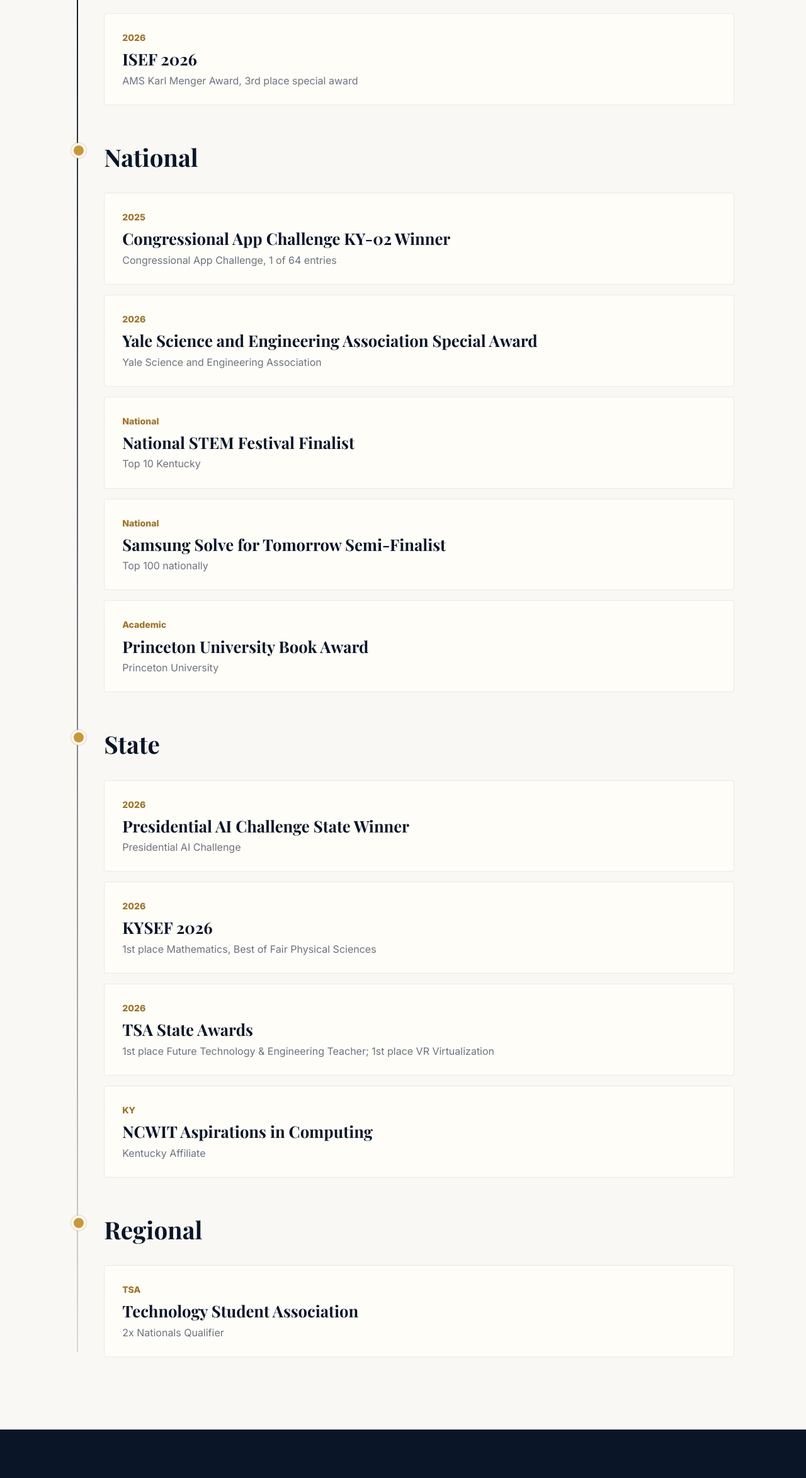
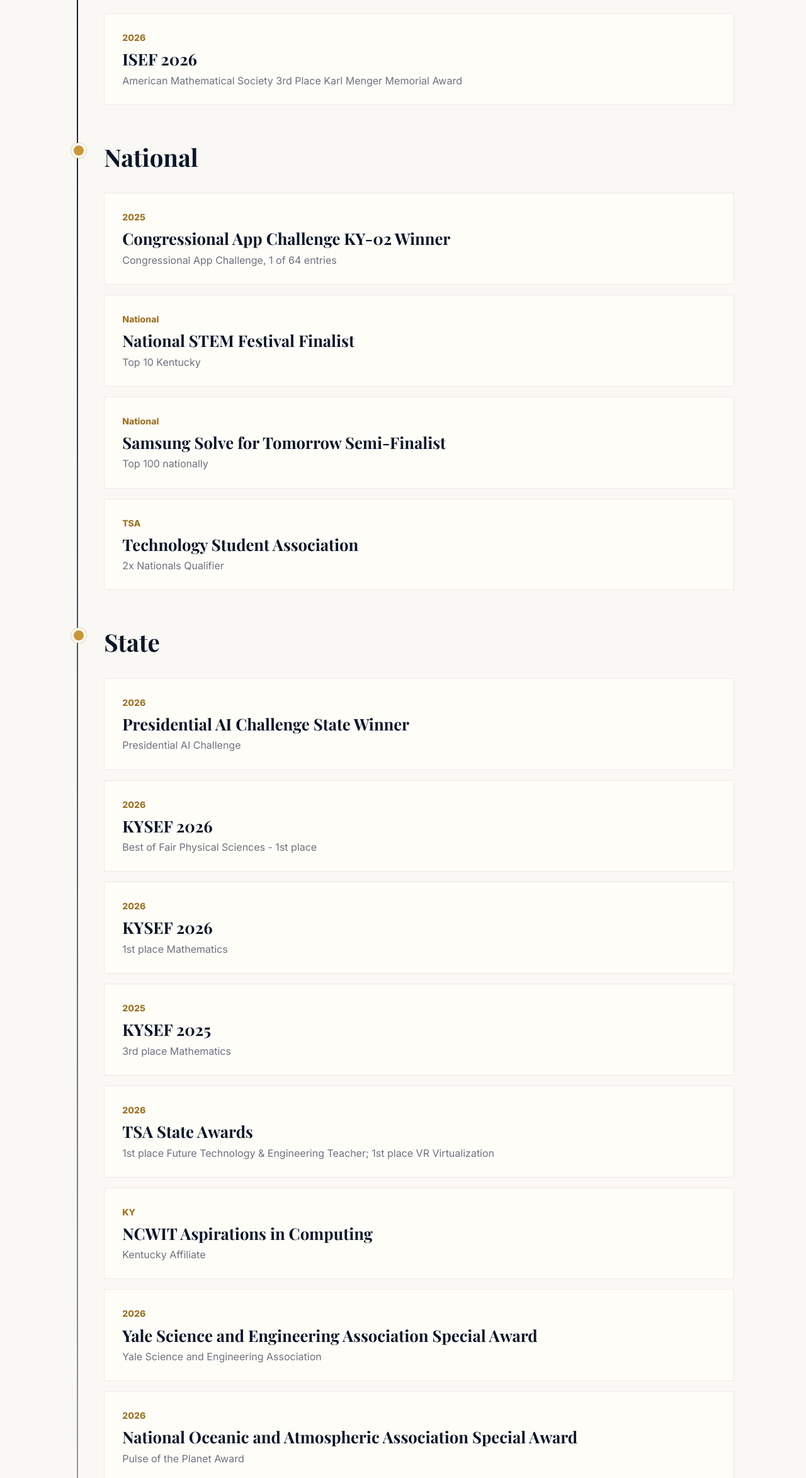
Before and after one commit to sunset5109/advikarastogi, a plain HTML site: page awards.html in a window 1280 px wide. Shown: the part 1121-3468 px from the top of the page at 63% size. Drawn offline with nearby package versions, Linux system fonts and the light colour scheme.

Commit message:
Modify awards list with updated descriptions and new entries
Updated award descriptions and added new awards for various categories.

```diff
--- a/awards.html
+++ b/awards.html
@@ -33,26 +33,37 @@
         <div class="tiered-timeline">
           <section class="award-tier reveal">
             <h2>International</h2>
-            <article class="timeline-item"><span>2026</span><h3>ISEF 2026</h3><p>AMS Karl Menger Award, 3rd place special award</p></article>
+            <article class="timeline-item"><span>2026</span><h3>ISEF 2026</h3><p>American Mathematical Society 3rd Place Karl Menger Memorial Award</p></article>
           </section>
           <section class="award-tier reveal">
             <h2>National</h2>
             <article class="timeline-item"><span>2025</span><h3>Congressional App Challenge KY-02 Winner</h3><p>Congressional App Challenge, 1 of 64 entries</p></article>
-            <article class="timeline-item"><span>2026</span><h3>Yale Science and Engineering Association Special Award</h3><p>Yale Science and Engineering Association</p></article>
             <article class="timeline-item"><span>National</span><h3>National STEM Festival Finalist</h3><p>Top 10 Kentucky</p></article>
             <article class="timeline-item"><span>National</span><h3>Samsung Solve for Tomorrow Semi-Finalist</h3><p>Top 100 nationally</p></article>
-            <article class="timeline-item"><span>Academic</span><h3>Princeton University Book Award</h3><p>Princeton University</p></article>
+            <article class="timeline-item"><span>TSA</span><h3>Technology Student Association</h3><p>2x Nationals Qualifier</p></article>
           </section>
           <section class="award-tier reveal">
             <h2>State</h2>
             <article class="timeline-item"><span>2026</span><h3>Presidential AI Challenge State Winner</h3><p>Presidential AI Challenge</p></article>
-            <article class="timeline-item"><span>2026</span><h3>KYSEF 2026</h3><p>1st place Mathematics, Best of Fair Physical Sciences</p></article>
+            <article class="timeline-item"><span>2026</span><h3>KYSEF 2026</h3><p>Best of Fair Physical Sciences - 1st place</p></article>
+            <article class="timeline-item"><span>2026</span><h3>KYSEF 2026</h3><p>1st place Mathematics</p></article>
+            <article class="timeline-item"><span>2025</span><h3>KYSEF 2025</h3><p>3rd place Mathematics</p></article>
             <article class="timeline-item"><span>2026</span><h3>TSA State Awards</h3><p>1st place Future Technology & Engineering Teacher; 1st place VR Virtualization</p></article>
             <article class="timeline-item"><span>KY</span><h3>NCWIT Aspirations in Computing</h3><p>Kentucky Affiliate</p></article>
+            <article class="timeline-item"><span>2026</span><h3>Yale Science and Engineering Association Special Award</h3><p>Yale Science and Engineering Association</p></article>
+            <article class="timeline-item"><span>2026</span><h3>National Oceanic and Atmospheric Association Special Award</h3><p>Pulse of the Planet Award</p></article>
           </section>
           <section class="award-tier reveal">
             <h2>Regional</h2>
-            <article class="timeline-item"><span>TSA</span><h3>Technology Student Association</h3><p>2x Nationals Qualifier</p></article>
+            <article class="timeline-item"><span>2026</span><h3>duPont Manual Regional Science Fair 2026</h3><p>Best of Fair</p></article>
+            <article class="timeline-item"><span>2026</span><h3>duPont Manual Regional Science Fair 2026</h3><p>1st place Mathematics</p></article>
+            <article class="timeline-item"><span>2025</span><h3>duPont Manual Regional Science Fair 2025</h3><p>2nd place Mathematics</p></article>
+            <article class="timeline-item"><span>TSA</span><h3>Technology Student Association</h3><p>1st place Unmanned Aerial Vehicle; 2nd place Extemporaneous Speech</p></article>
+          </section>
+          <section class="award-tier reveal">
+            <h2>School Recognition</h2>
+            <article class="timeline-item"><span>Academic</span><h3>Princeton University Book Award</h3><p>Princeton University</p></article>
+            <article class="timeline-item"><span>Academic</span><h3>2x Recognition of Academic Excellence</h3><p>Received recognition for research and discrete mathematics</p></article>
           </section>
         </div>
       </section>
```
